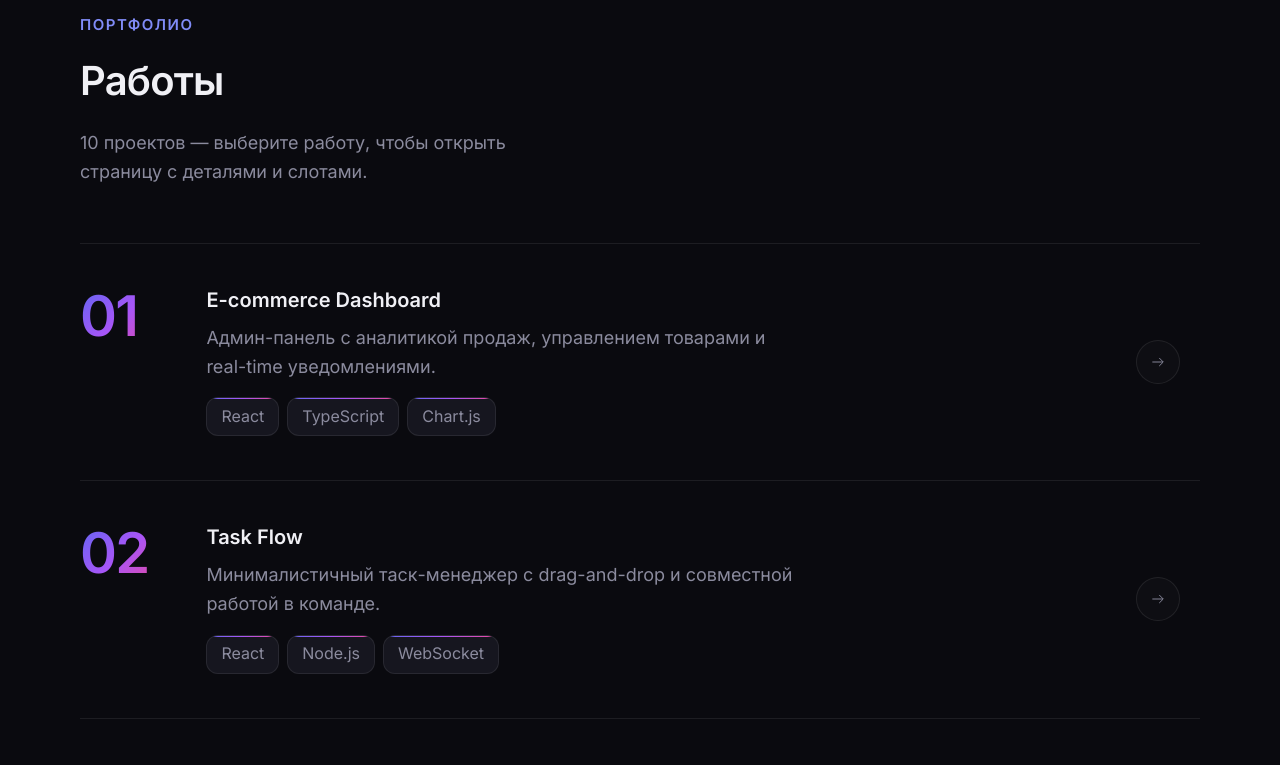
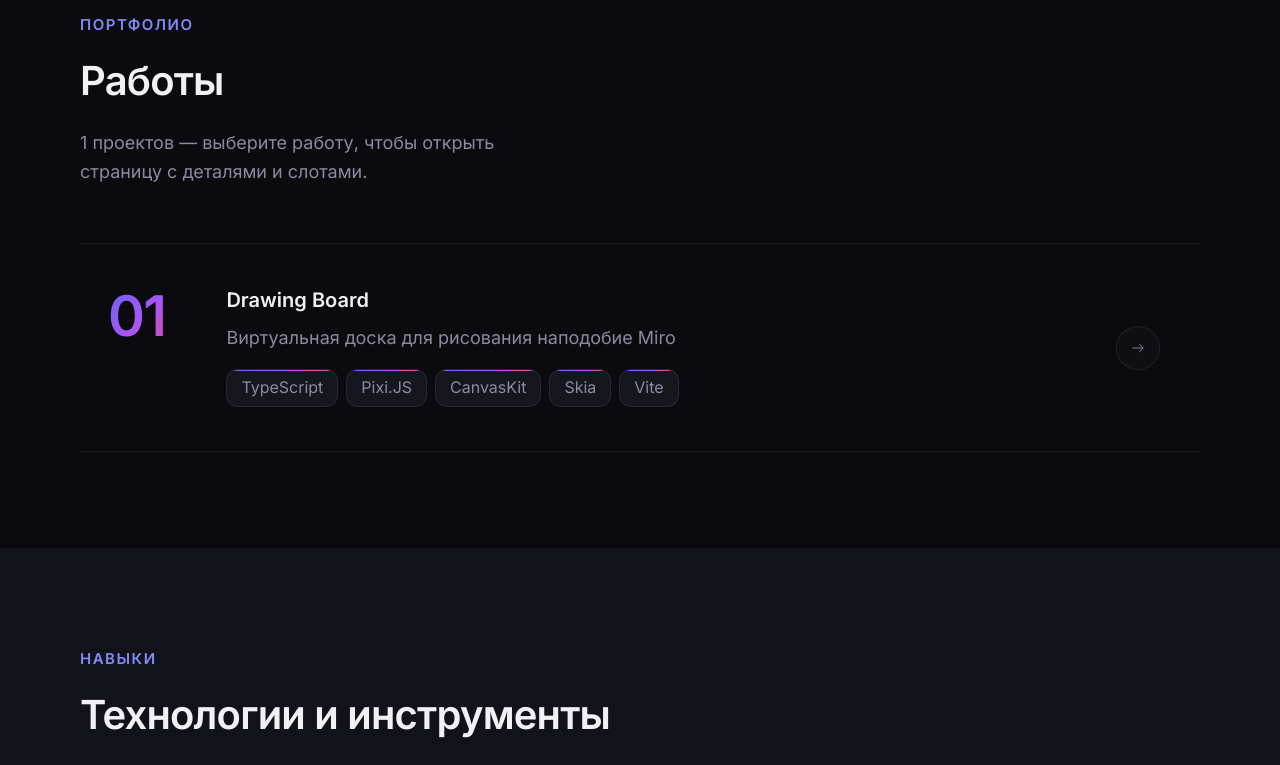
Before and after one commit to MarkovaDA/Portfolio, a React (Vite) app: page / in a window 1280 px wide. Shown: the part 1600-2365 px from the top of the page. Built offline with nearby package versions, Linux system fonts and the light colour scheme; a web font is replaced by a local one.

Commit message:
Добавление информации о проекте Sboard

```diff
--- a/src/config.ts
+++ b/src/config.ts
@@ -15,3 +15,9 @@ export function toRouterBasename(path: string = SITE_BASE): string {
   if (!path || path === '/') return ''
   return path.replace(/\/+$/, '')
 }
+
+/** Путь к файлу из `public/` с учётом base (GitHub Pages / Vercel). */
+export function assetPath(path: string): string {
+  const normalized = path.replace(/^\/+/, '')
+  return `${import.meta.env.BASE_URL}${normalized}`
+}
--- a/src/data.ts
+++ b/src/data.ts
@@ -35,6 +35,45 @@ export const siteConfig = {
 
 export const projects: Project[] = [
   {
+    slug: 'drawing-board',
+    title: 'Drawing Board',
+    description: 'Виртуальная доска для рисования наподобие Miro',
+    fullDescription: `Интерактивное веб-приложение на TypeScript + Pixi.js + CanvasKit (Skia) для рисования и редактирования сцен с экспортом в PDF.
+      <p>
+        <br />
+        <b>
+          Функции приложения:
+        </b>
+      </p>
+
+      <ul>
+        <li>отображает несколько подготовленных сцен (демо, фигуры, линии);</li>
+        <li>поддерживает переключение сцен вручную и автопереключение;</li>
+        <li>позволяет перетаскивать объекты мышью; </li>
+        <li> добавляет случайные фигуры на активную сцену;</li>
+        <li>очищает холст;</li>
+        <li>экспортирует текущую сцену в PDF;</li>
+        <li>синхронизирует правую панель предпросмотра со сценой Pixi;</li>
+        <li>поддерживает взаимодействие (drag) и с правой Skia-панели через проксирование pointer-событий.</li>
+      </ul>
+    `,
+    tags: [
+      'TypeScript', 'Pixi.JS', 'CanvasKit', 'Skia', 'Vite'
+    ],
+    repoUrl: 'https://github.com/MarkovaDA/SBoardTestTask',
+    publicUrl: 'https://markovada.github.io/SBoardTestTask/',
+    slots: [{
+      id: 'main',
+      label: 'Главный экран приложения',
+      summary: 'Интерфейс состоит из панели управления сверху и двух canvas-панелей снизу: интерактивная сцена Pixi слева и её превью Skia справа. Доступны экспорт в PDF, добавление/очистка фигур и переключение сцен.',
+      image: 'images/sboard-demo.png',
+      techStack: {
+        title: 'TypeScript, Pixi.JS, CanvasKit, Skia, Vite',
+        description: 'Технологический стек: TypeScript + Vite, графика на Pixi.js и CanvasKit (Skia PDF)'
+      }
+    }],
+  },
+  /*{
     slug: 'ecommerce-dashboard',
     title: 'E-commerce Dashboard',
     description: 'Админ-панель с аналитикой продаж, управлением товарами и real-time уведомлениями.',
@@ -477,7 +516,7 @@ export const projects: Project[] = [
         },
       },
     ],
-  },
+  }, */
 ]
 
 export function getProjectBySlug(slug: string): Project | undefined {
--- a/src/index.css
+++ b/src/index.css
@@ -759,6 +759,7 @@ img {
   align-items: start;
   gap: clamp(1.25rem, 3vw, 2.5rem);
   padding-block: clamp(2rem, 4vw, 2.75rem);
+  padding-inline: clamp(0.75rem, 2vw, 1.25rem);
   border-bottom: 1px solid var(--border);
   transition: background var(--transition), padding-inline var(--transition);
 }
@@ -768,6 +769,8 @@ img {
 }
 
 .project-strip__number {
+  padding-inline-start: 0.5rem;
+  padding-inline-end: 0.15em;
   font-family: var(--font-sans);
   font-size: var(--text-hero);
   font-weight: 600;
@@ -1106,6 +1109,44 @@ img {
   margin-bottom: 1.5rem;
 }
 
+.project-intro__desc p {
+  margin: 0 0 0.85rem;
+}
+
+.project-intro__desc p:last-child {
+  margin-bottom: 0;
+}
+
+.project-intro__desc ul,
+.project-intro__desc ol {
+  margin: 0.5rem 0 0.85rem;
+  padding-left: 0;
+}
+
+.project-intro__desc ul {
+  list-style: none;
+}
+
+.project-intro__desc ol {
+  list-style: decimal;
+}
+
+.project-intro__desc li {
+  position: relative;
+  padding-left: 1.35rem;
+  margin: 0.35rem 0;
+  line-height: 1.75;
+}
+
+.project-intro__desc ul li::before {
+  content: '—';
+  position: absolute;
+  left: 0;
+  color: var(--text);
+  opacity: 0.65;
+  font-weight: 600;
+}
+
 .project-intro__tags {
   display: flex;
   flex-wrap: wrap;
@@ -1247,7 +1288,7 @@ img {
 .project-slot__image {
   width: 100%;
   height: 100%;
-  object-fit: cover;
+  object-fit: contain;
 }
 
 .project-slot__caption {
@@ -1655,6 +1696,8 @@ img {
   .project-strip__number {
     grid-column: 1 / -1;
     font-size: var(--text-section);
+    padding-inline-start: 0.25rem;
+    padding-block-end: 0.25rem;
   }
 
   .project-strip__arrow {
--- a/src/pages/ProjectPage.tsx
+++ b/src/pages/ProjectPage.tsx
@@ -1,6 +1,7 @@
 import { Navigate, useParams } from 'react-router-dom'
 import { Layout } from '../components/Layout'
 import { ProjectToolbar } from '../components/ProjectToolbar'
+import { assetPath } from '../config'
 import type { Project, ProjectSlot as ProjectSlotData } from '../data'
 import { useLocale } from '../i18n/LocaleProvider'
 
@@ -13,7 +14,10 @@ function ProjectIntro({ project, index }: { project: Project; index: number }) {
         {String(index + 1).padStart(2, '0')}
       </span>
       <h1 className="project-intro__title">{project.title}</h1>
-      <p className="project-intro__desc">{project.fullDescription}</p>
+      <div
+        className="project-intro__desc"
+        dangerouslySetInnerHTML={{ __html: project.fullDescription }}
+      />
 
       <ul className="project-intro__tags">
         {project.tags.map((tag) => (
@@ -56,7 +60,7 @@ function ProjectSlot({
     <figure className="project-slot">
       <div className="project-slot__frame" data-slot={index + 1}>
         {slot.image ? (
-          <img src={slot.image} alt={slot.label} className="project-slot__image" />
+          <img src={assetPath(slot.image)} alt={slot.label} className="project-slot__image" />
         ) : (
           <span className="project-slot__placeholder">{screenshotLabel}</span>
         )}
```
Also changed, not shown: public/images/sboard-demo.png (added).
